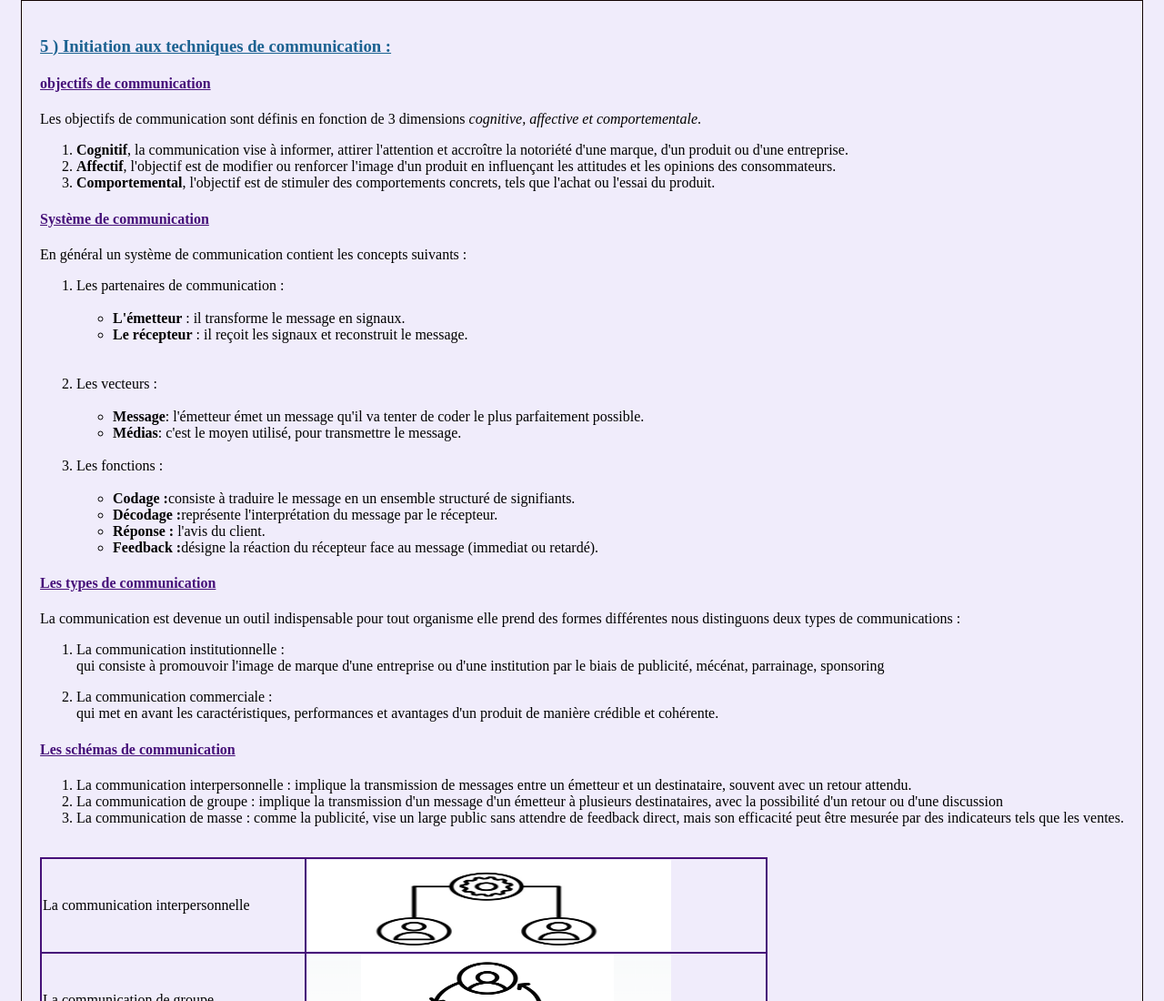
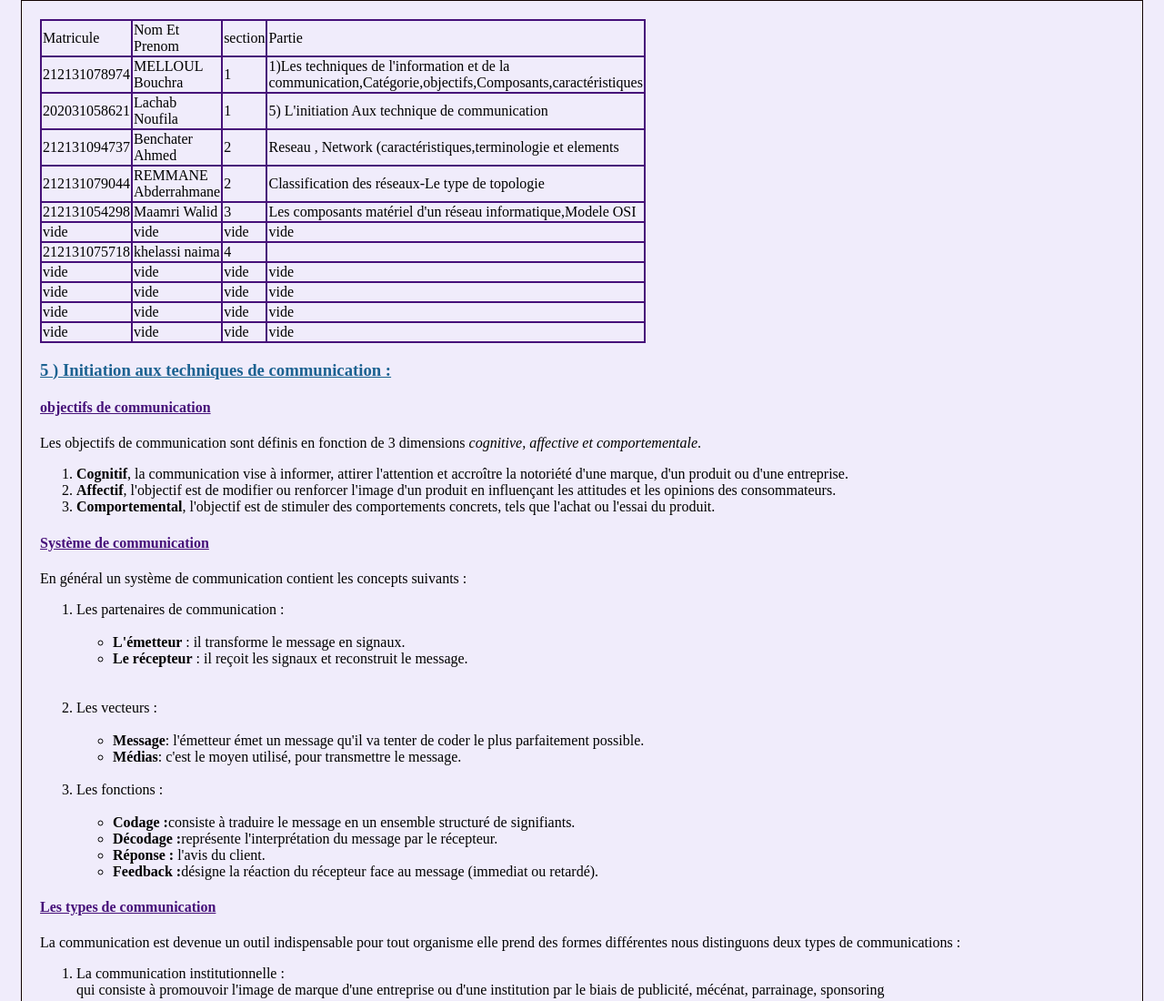
Before and after one commit to Noufila20/myproject, a plain HTML site: page index.html in a window 1280 px wide. Shown: the top 1100 px of the page at 91% size. Drawn offline with Linux system fonts and the light colour scheme.

Commit message:
add matricule

```diff
--- a/index.html
+++ b/index.html
@@ -36,7 +36,25 @@ Tic Activité 4
     <div class="content">
     <div class ="container">
 
+<table  width="500" border="1" height="50">
+    <tbody>
+<tr><td>Matricule</td><td>Nom Et Prenom</td><td>section</td><td>Partie</td></tr>
 
+<tr><td>212131078974</td><td>MELLOUL Bouchra </td><td>1</td><td>1)Les techniques de l'information et de la communication,Catégorie,objectifs,Composants,caractéristiques</td></tr>
+<tr><td>202031058621</td><td>Lachab Noufila</td><td>1</td><td>5) L'initiation Aux technique de communication</td></tr>
+<tr><td>212131094737</td><td>Benchater Ahmed</td><td>2</td><td>Reseau , Network (caractéristiques,terminologie et elements</td></tr>
+<tr><td>212131079044</td><td>REMMANE Abderrahmane</td><td>2</td><td>Classification des réseaux-Le type de topologie</td></tr>
+<tr><td>212131054298</td><td>Maamri  Walid </td><td>3</td><td>Les composants matériel d'un réseau informatique,Modele OSI</td></tr>
+<tr><td>vide</td><td>vide</td><td>vide</td><td>vide</td></tr>
+<tr><td>212131075718</td><td>khelassi naima</td><td>4</td><td></td></tr>
+<tr><td>vide</td><td>vide</td><td>vide</td><td>vide</td></tr>
+<tr><td>vide</td><td>vide</td><td>vide</td><td>vide</td></tr>
+<tr><td>vide</td><td>vide</td><td>vide</td><td>vide</td></tr>
+<tr><td>vide</td><td>vide</td><td>vide</td><td>vide</td></tr>
+    </tbody>
+
+
+</table>
 
 
 <h3>  <u> 5 ) Initiation aux techniques de communication :</u></h3>
```
